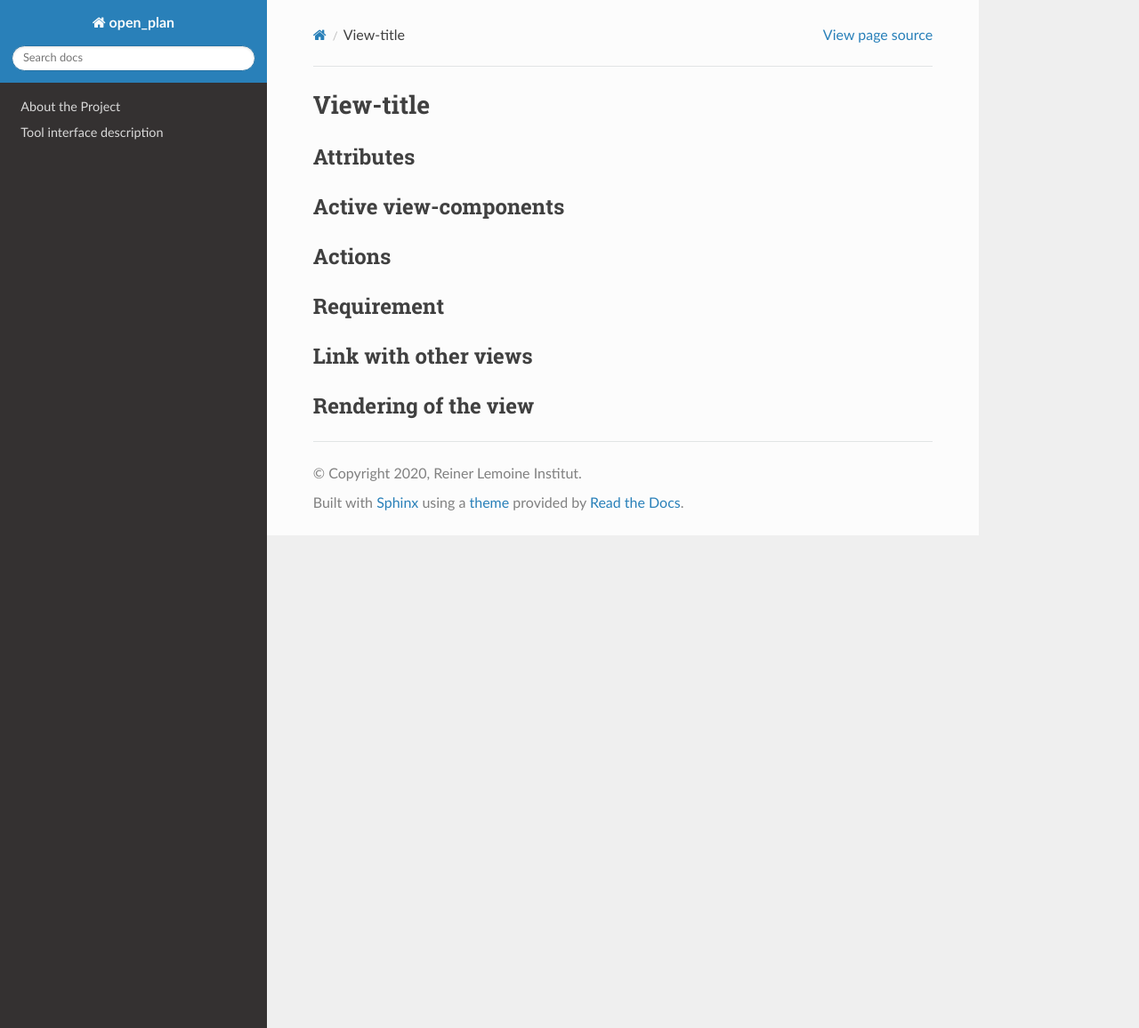
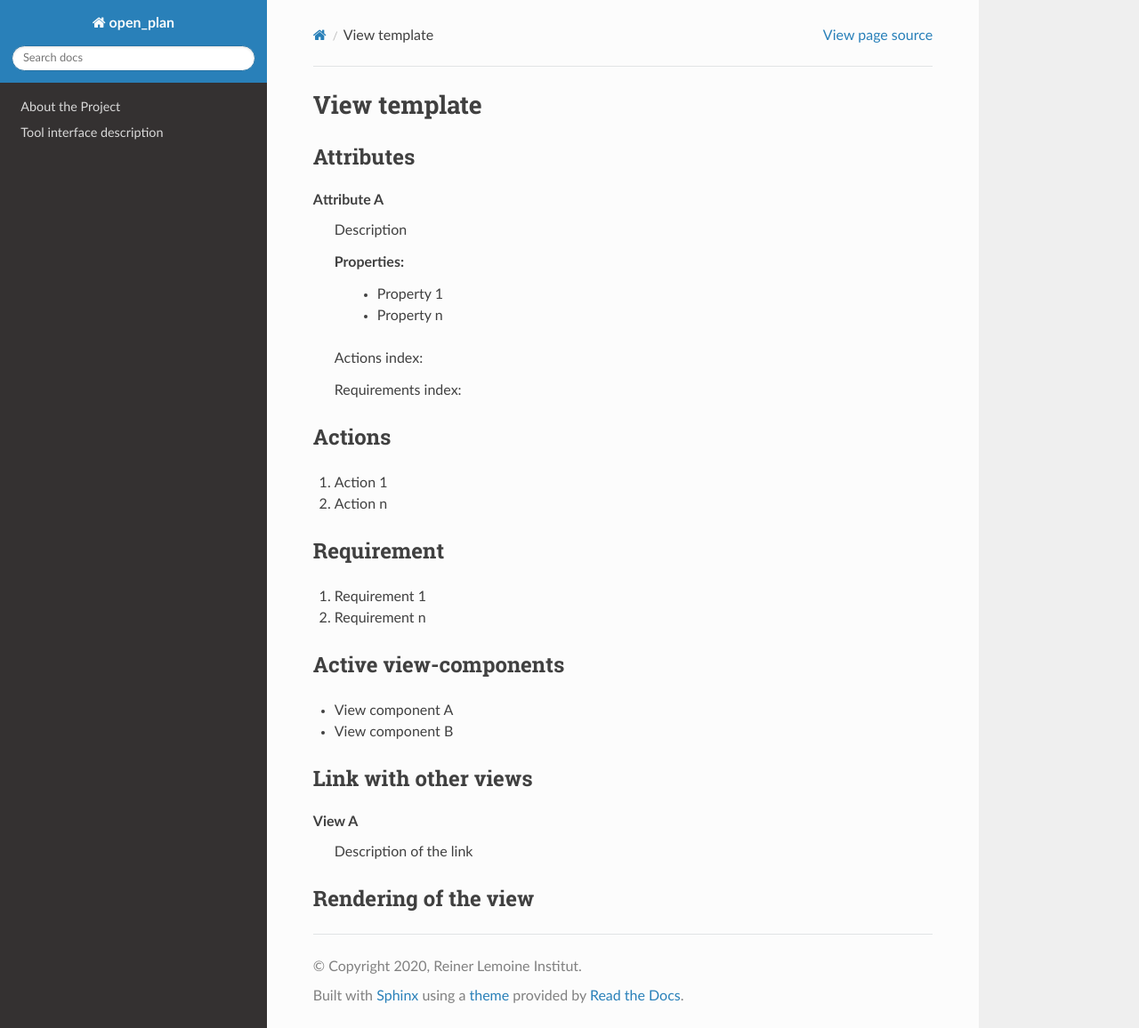
Before and after one commit to rl-institut/open_plan, a Sphinx documentation site: the page built from docs/views/view_template.rst, in a window 1280 px wide and 1156 px high. Shown: the whole window at 89% size. Built offline with Sphinx 7.4.7 and the Read the Docs theme 2.0.0, drawn with Linux system fonts in a browser that asks for light colours; formulas are drawn with MathJax 3; some of the changed lines change nothing that is shown.

Commit message:
View template (#33)
* Adapt template views

* Adapt views template for RDT

* Apply comments to view template

```diff
--- a/docs/views/view_template.rst
+++ b/docs/views/view_template.rst
@@ -1,26 +1,66 @@
-.. reference for this view-component
-.. you can refer to this component using :ref:`<component_name>-label`
+.. To insert the view into the ReadTheDocs structure, please use this template and replace <view_name> by the name of your file when copying the following line in tool_interface.rst.:
+    .. include:: views/<view_name>.rst
 
-.. _<view_name>-label:
+.. Refer to this view using :ref:`<view_name>-label`
+.. Change <view_template> for the title of your view
 
+.. _view_template-label:
 
-View-title
-----------
+View template
+-------------
+.. Put the name of your view here instead of <view_template>. Make sure the number of "-" below matches exactly
+    the number of character taken by your title
 
 Attributes
 ^^^^^^^^^^
+.. The properties should be filled in only if applicable.
+
+**Attribute A**
+    Description
+
+    Properties:
+        * Property 1
+        * Property n
+
+    Actions index:
+
+    Requirements index:
+.. [One liner] corresponding indexes from the Actions and Requirements paragraph
+
+Actions
+^^^^^^^
+.. an action is something one can perform directly from the view-component
+    (i.e. "clicking on this attribute should update this other attribute")
+
+1. Action 1
+2. Action n
+
+Requirement
+^^^^^^^^^^^
+.. a requirement is a binding rule which cannot be described directly by an action
+    or which describes redundant actions
+    (i.e. "it should not be possible to click on this attribute while the value of this other
+    attribute is not defined", or "after changing the value of an already defined attribute,
+    one should see a difference in the rendering of the attribute"
+
+1. Requirement 1
+2. Requirement n
 
 Active view-components
 ^^^^^^^^^^^^^^^^^^^^^^
+.. use :ref:`<view_component>-label` to cross link to the view-component's description directly
+.. Actions and requirements of active view components are described in the view component description
 
-Actions
-^^^^^^^
-
-Requirement
-^^^^^^^^^^^
+* View component A
+* View component B
 
 Link with other views
 ^^^^^^^^^^^^^^^^^^^^^
+.. use :ref:`<view>-label` to cross link to the view's detailed description directly
+
+**View A**
+    Description of the link
 
 Rendering of the view
 ^^^^^^^^^^^^^^^^^^^^^
+.. TBD
```
